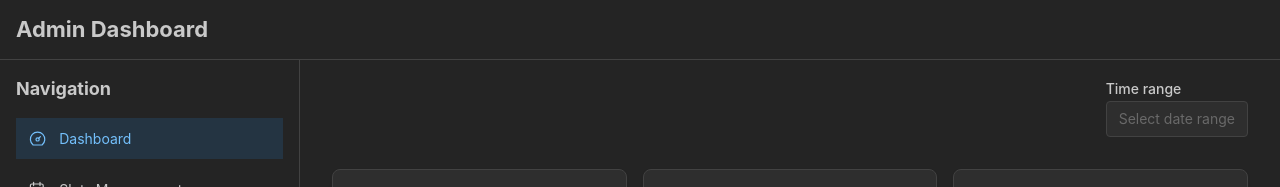
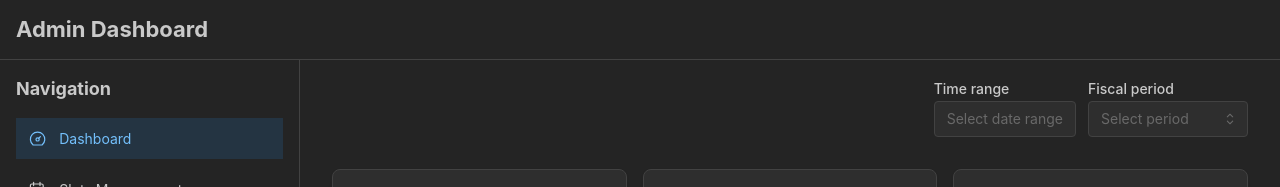
Before and after one commit to SomeBody16/horseback-riding-registration, a Next.js app: page /admin in a window 1280 px wide. Shown: the top 187 px of the page. Built offline with nearby package versions, Linux system fonts and the light colour scheme; no server answers; the database is empty.

Commit message:
feat(dashboard): enhance date filter with fiscal periods selection

```diff
--- a/src/app/admin/DashboardDateFilter.tsx
+++ b/src/app/admin/DashboardDateFilter.tsx
@@ -1,11 +1,68 @@
 "use client";
 
+import { Group, Select } from "@mantine/core";
 import { DatePickerInput } from "@mantine/dates";
+import dayjs from "dayjs";
 import { useRouter, usePathname, useSearchParams } from "next/navigation";
+import { useEffect } from "react";
 
 export interface DashboardDateFilterProps {
 	readonly from: string | null;
 	readonly to: string | null;
+}
+
+interface DateRange {
+	readonly label: string;
+	readonly from: string;
+	readonly to: string;
+}
+
+/**
+ * Cisco fiscal quarter date ranges. Fill these in manually.
+ * `from`/`to` use the `YYYY-MM-DD` format.
+ */
+const FISCAL_QUARTERS: readonly DateRange[] = [
+	{ label: "Q1FY26", from: "2025-07-27", to: "2025-10-25" },
+	{ label: "Q2FY26", from: "2025-10-26", to: "2026-01-24" },
+	{ label: "Q3FY26", from: "2026-01-25", to: "2026-04-25" },
+	{ label: "Q4FY26", from: "2026-04-26", to: "2026-07-25" },
+];
+
+/** Build whole fiscal year ranges (Q1 `from` → Q4 `to`) from the quarters. */
+function buildFiscalYears(quarters: readonly DateRange[]): DateRange[] {
+	const byYear = new Map<string, { from?: string; to?: string }>();
+
+	for (const quarter of quarters) {
+		const match = /^Q(\d)F?Y(\d+)$/.exec(quarter.label);
+		if (!match) {
+			continue;
+		}
+		const [, quarterNumber, year] = match;
+		const entry = byYear.get(year) ?? {};
+		if (quarterNumber === "1") {
+			entry.from = quarter.from;
+		}
+		if (quarterNumber === "4") {
+			entry.to = quarter.to;
+		}
+		byYear.set(year, entry);
+	}
+
+	const years: DateRange[] = [];
+	for (const [year, { from, to }] of byYear) {
+		if (from && to) {
+			years.push({ label: `FY${year}`, from, to });
+		}
+	}
+	return years;
+}
+
+const FISCAL_YEARS: readonly DateRange[] = buildFiscalYears(FISCAL_QUARTERS);
+const ALL_RANGES: readonly DateRange[] = [...FISCAL_QUARTERS, ...FISCAL_YEARS];
+
+function currentQuarter(): DateRange | undefined {
+	const today = dayjs().format("YYYY-MM-DD");
+	return FISCAL_QUARTERS.find((quarter) => quarter.from <= today && today <= quarter.to);
 }
 
 export default function DashboardDateFilter({ from, to }: DashboardDateFilterProps) {
@@ -13,9 +70,12 @@ export default function DashboardDateFilter({ from, to }: DashboardDateFilterPro
 	const pathname = usePathname();
 	const searchParams = useSearchParams();
 
-	const handleChange = (value: [string | null, string | null]): void => {
+	const pushRange = (
+		nextFrom: string | null,
+		nextTo: string | null,
+		replace = false,
+	): void => {
 		const params = new URLSearchParams(searchParams.toString());
-		const [nextFrom, nextTo] = value;
 
 		if (nextFrom) {
 			params.set("from", nextFrom);
@@ -30,10 +90,39 @@ export default function DashboardDateFilter({ from, to }: DashboardDateFilterPro
 		}
 
 		const query = params.toString();
-		router.push(query ? `${pathname}?${query}` : pathname);
+		const url = query ? `${pathname}?${query}` : pathname;
+		if (replace) {
+			router.replace(url);
+		} else {
+			router.push(url);
+		}
 	};
 
+	// Default to the quarter we are currently within when no range is set.
+	useEffect(() => {
+		if (!from && !to) {
+			const quarter = currentQuarter();
+			if (quarter) {
+				pushRange(quarter.from, quarter.to, true);
+			}
+		}
+		// eslint-disable-next-line react-hooks/exhaustive-deps
+	}, []);
+
+	const handleChange = (value: [string | null, string | null]): void => {
+		pushRange(value[0], value[1]);
+	};
+
+	const handleRangeChange = (value: string | null): void => {
+		const range = ALL_RANGES.find((item) => item.label === value);
+		pushRange(range?.from ?? null, range?.to ?? null);
+	};
+
+	const selectedRange =
+		ALL_RANGES.find((item) => item.from === from && item.to === to)?.label ?? null;
+
 	return (
+		<Group align="flex-end" gap="sm">
 			<DatePickerInput
 				type="range"
 				label="Time range"
@@ -44,5 +133,18 @@ export default function DashboardDateFilter({ from, to }: DashboardDateFilterPro
 				firstDayOfWeek={1}
 				maw={320}
 			/>
+			<Select
+				label="Fiscal period"
+				placeholder="Select period"
+				data={[
+					{ group: "Quarters", items: FISCAL_QUARTERS.map((item) => item.label) },
+					{ group: "Years", items: FISCAL_YEARS.map((item) => item.label) },
+				]}
+				value={selectedRange}
+				onChange={handleRangeChange}
+				clearable
+				maw={160}
+			/>
+		</Group>
 	);
 }
```
Lines whose indentation alone changed are shown as unchanged.
